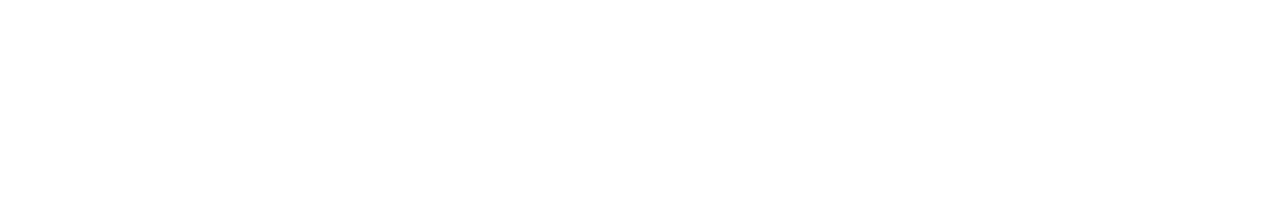
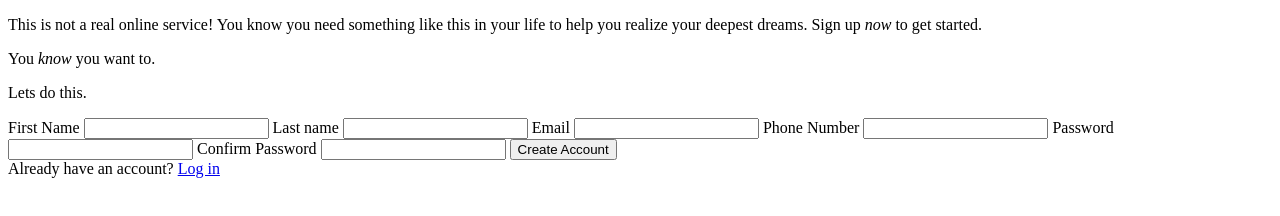
Before and after one commit to tthomas027/sign-up-form, a plain HTML site: page index.html in a window 1280 px wide. Drawn offline with Linux system fonts and the light colour scheme.

Commit message:
Create html content

```diff
--- a/index.html
+++ b/index.html
@@ -8,6 +8,39 @@
   <link rel="stylesheet" href="styles.css">
 </head>
 <body>
+  <div>
 
+  </div>
+  <div>
+    <p>
+      This is not a real online service! You know you need something
+      like this in your life to help you realize your deepest dreams.
+      Sign up <em>now</em> to get started.
+    </p>
+    <p>
+      You <em>know</em> you want to.
+    </p>
+    <div>
+      <p>Lets do this.</p>
+      <form action="GET">
+        <label for="firstname">First Name</label>
+        <input type="text" name="firstname" id="firstname">
+        <label for="lastname">Last name</label>
+        <input type="text" name="lastname" id="lastname">
+        <label for="email">Email</label>
+        <input type="email" name="email" id="email">
+        <label for="phone">Phone Number</label>
+        <input type="tel" name="phone" id="phone">
+        <label for="password">Password</label>
+        <input type="password" name="password" id="password">
+        <label for="confirm">Confirm Password</label>
+        <input type="password" name="confirm" id="confirm">
+        <input type="submit" value="Create Account">
+      </form>
+    </div>
+    <div>
+      Already have an account? <a href="#">Log in</a>
+    </div>
+  </div>
 </body>
 </html>
```
